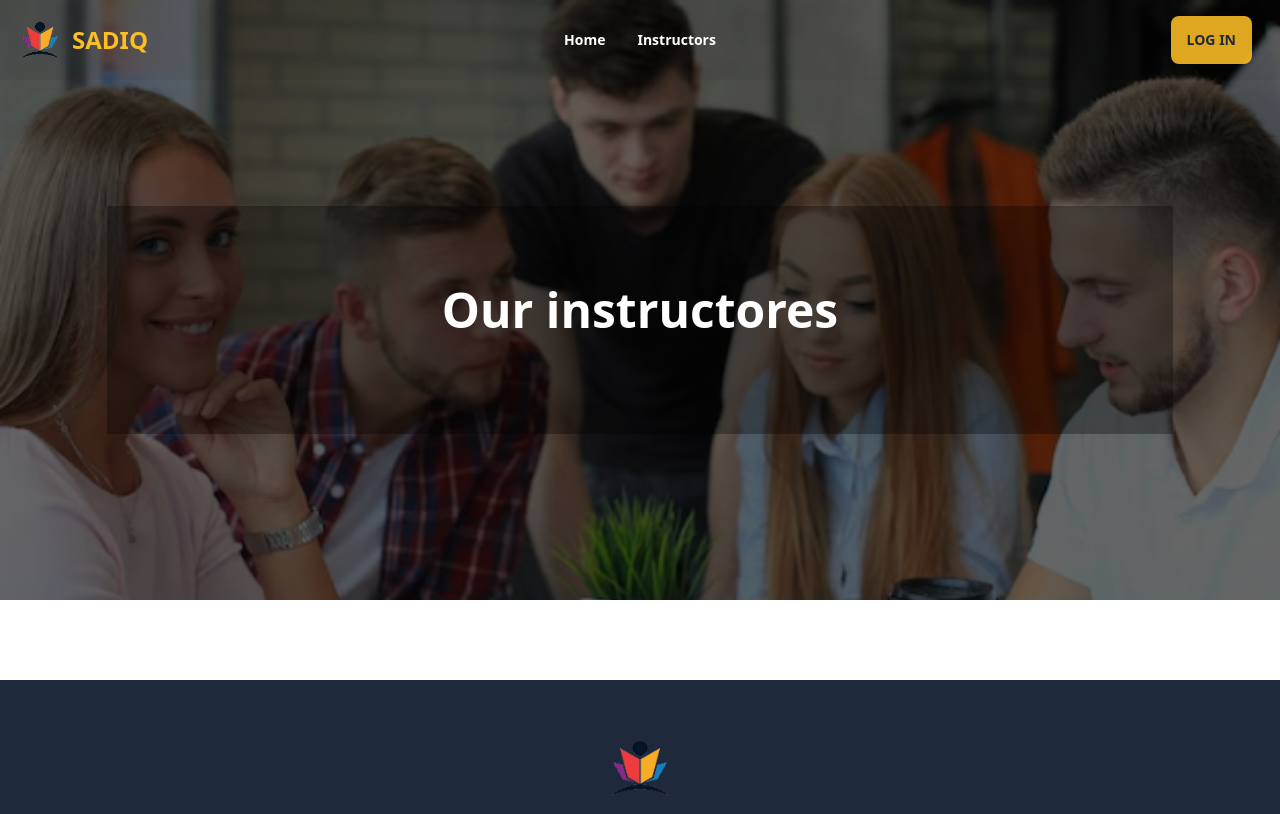
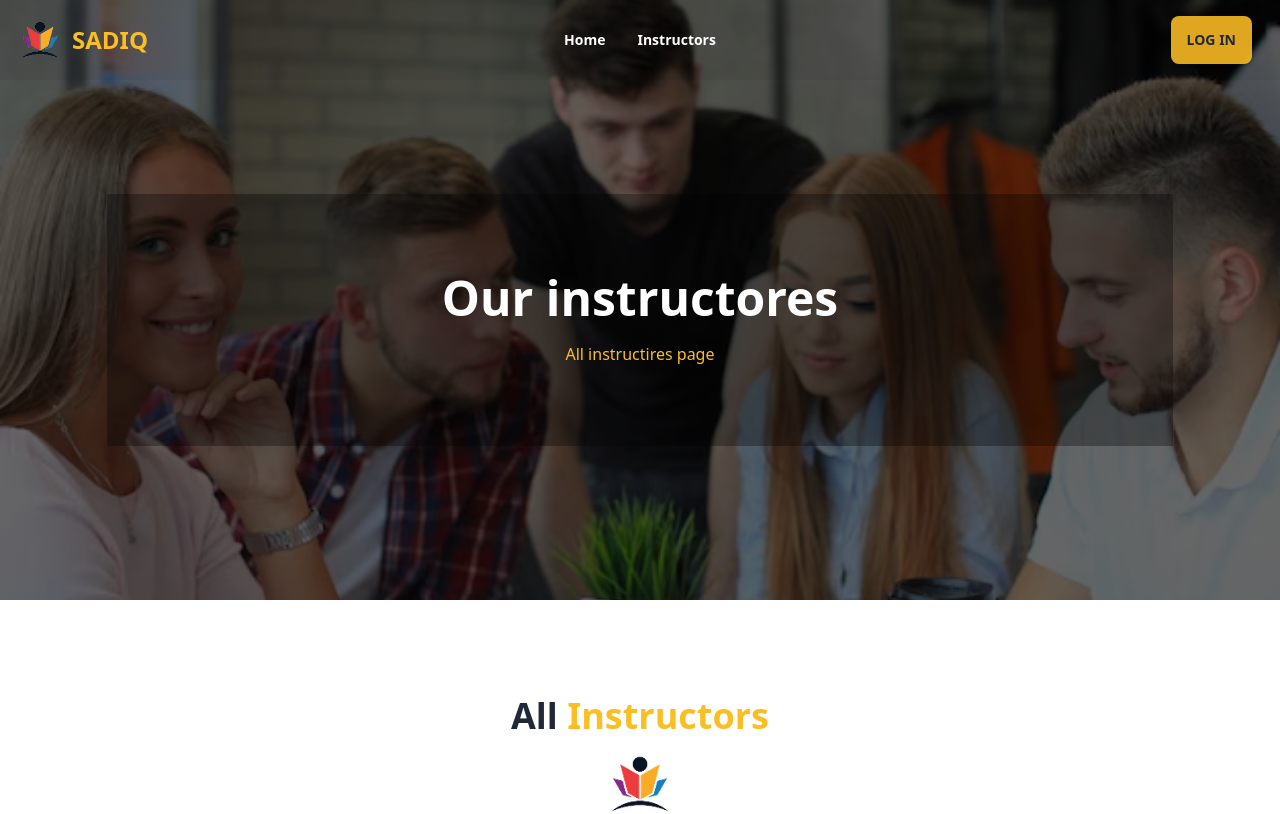
Before and after one commit to HmSani6699/summer-camp-client, a React (Vite) app: page /instructors in a window 1280 px wide. Shown: the top 814 px of the page. Built offline with nearby package versions, Linux system fonts and the light colour scheme; no server answers.

Commit message:
added the all instructor section title

```diff
--- a/src/Component/ShearBanner/ShearBanner.jsx
+++ b/src/Component/ShearBanner/ShearBanner.jsx
@@ -2,13 +2,14 @@ import banner from '../../assets/sheareBanner.avif'
 
 
 
-const ShearBanner = ({title}) => {
+const ShearBanner = ({title,subtitle}) => {
     return (
         <div className="hero h-[600px] mb-20  " style={{ backgroundImage:
             `linear-gradient(rgba(0, 0, 0, 0.6), rgba(0, 0, 0, 0.6)), url(${banner})`}}>
             <div className="hero-content text-center mt-10 py-20 text-neutral-content  bg-[#00000052] w-5/6">
                 <div className=" text-black">
                     <h1 className="mb-5 text-5xl font-bold text-white">{title}</h1>
+                    <p className='text-amber-400'>{subtitle}</p>
                 </div>
             </div>
         </div>
--- a/src/Pages/Instructors/Instructors.jsx
+++ b/src/Pages/Instructors/Instructors.jsx
@@ -1,65 +1,17 @@
 import { Helmet } from "react-helmet";
 import ShearBanner from "../../Component/ShearBanner/ShearBanner";
+import SectionTitle from "../../Component/SectioneTitle/SectionTitle";
 
 const Instructors = () => {
     return (
         <div>
              <Helmet><title>Sadiq | instructores</title></Helmet>
-            <ShearBanner title={'Our instructores'}></ShearBanner>
+            <ShearBanner title={'Our instructores'} subtitle='All instructires page'></ShearBanner>
+            <h2 className="text-4xl font-bold text-center mt-24">All <span className="text-amber-400">Instructors</span></h2>
+            <SectionTitle subHeadding={''}></SectionTitle>
+
         </div>
     );
 };
 
 export default Instructors;
-
-
-//  [
-//     {
-//       "_id": 1,
-//       "image": "https://i.ibb.co/hs05Jqk/351041039-653153336283840-1301765290027760543-n.png",
-//       "name": "MatheMatics Class",
-//       "Instructor name": "John Smith",
-//       "Available seats": 15,
-//       "Price": 10.99
-//     },
-//     {
-//       "_id": 2,
-//       "image": "https://i.ibb.co/mFw99R2/338374640-613958723881479-9133193691522719198-n.jpg",
-//       "name": "Chemistry Class",
-//       "Instructor name": "Jane Johnson",
-//       "Available seats": 12,
-//       "Price": 8.99
-//     },
-//     {
-//       "_id": 3,
-//       "image": "https://i.ibb.co/j6QbN3d/353132668-235580915857641-4659349977693052034-n.png",
-//       "name": "Physics Class",
-//       "Instructor name": "Michael Davis",
-//       "Available seats": 8,
-//       "Price": 12.99
-//     },
-//     {
-//       "_id": 4,
-//       "image": "https://i.ibb.co/qRbB3CG/350267781-617159070363770-3878914488958334269-n.png",
-//       "name": "English Class",
-//       "Instructor name": "Emily Wilson",
-//       "Available seats": 10,
-//       "Price": 9.99
-//     },
-//     {
-//       "_id": 5,
-//       "image": "https://i.ibb.co/52sx8wD/348886677-934227647653264-4526355407490032701-n.png",
-//       "name": "KBokhari Class",
-//       "Instructor name": "David Brown",
-//       "Available seats": 15,
-//       "Price": 11.99
-//     },
-//     {
-//       "_id": 6,
-//       "image": " https://i.ibb.co/sWN0fg3/353113214-953532942438387-1532505560779015007-n.png",
-//       "name": "History",
-//       "Instructor name": "Sarah Anderson",
-//       "Available seats": 20,
-//       "Price": 14.99
-//     }
-//   ];
```
